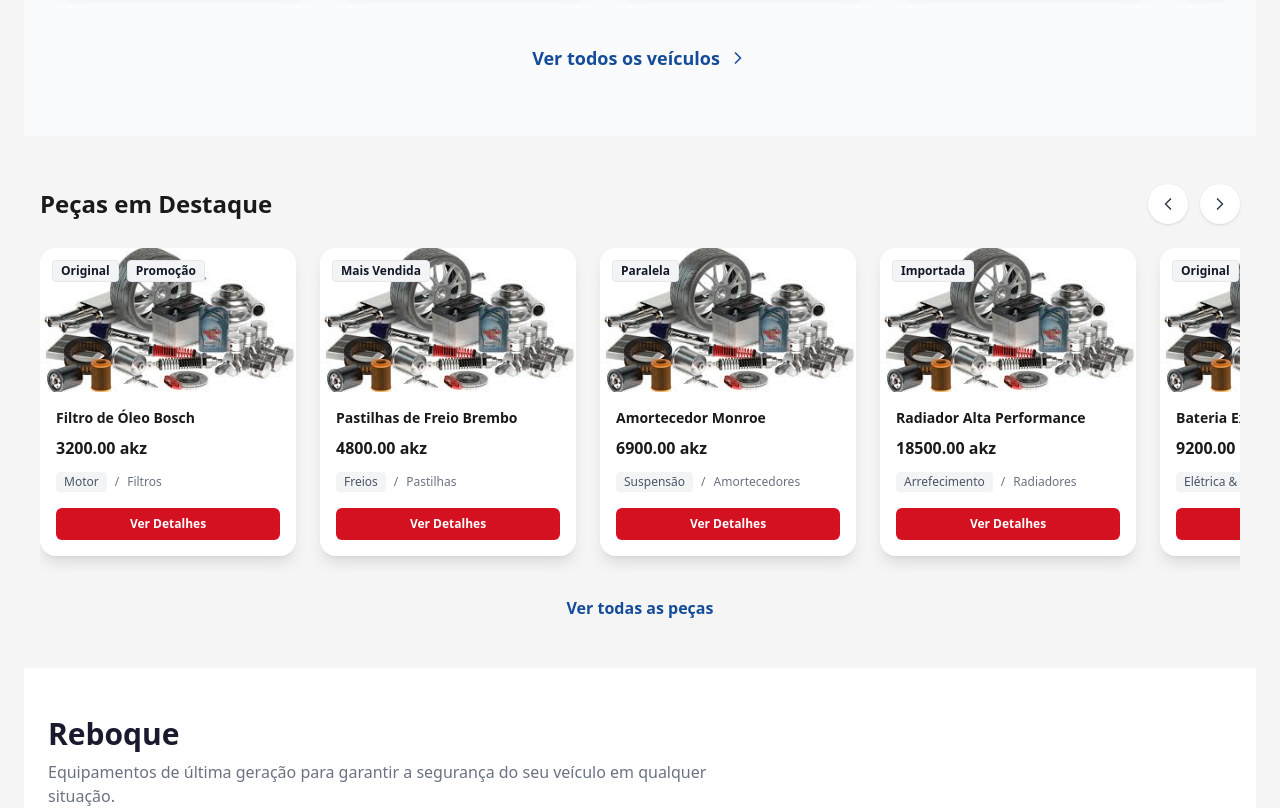
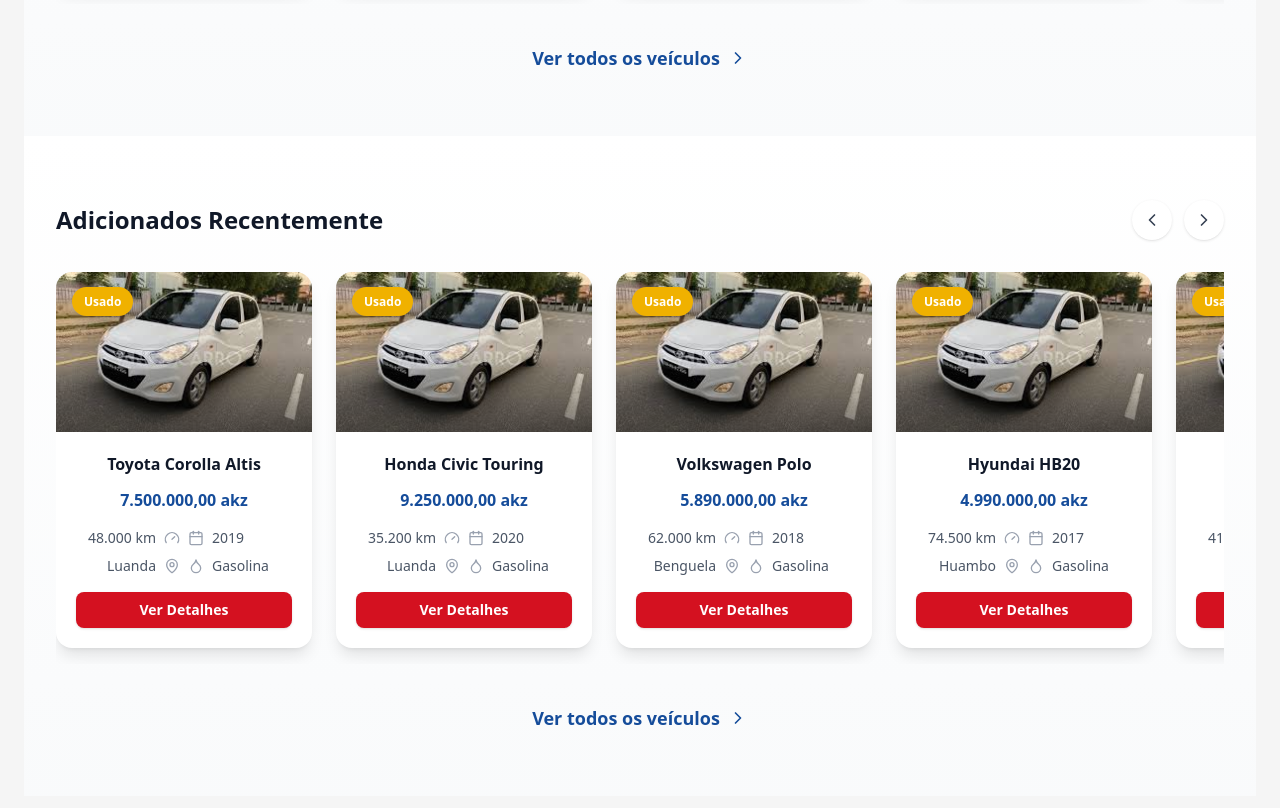
Before and after one commit to LouAntonio/caxiauto-front, a React (Vite) app: page / in a window 1280 px wide. Shown: the part 2040-2848 px from the top of the page. Built offline with nearby package versions, Linux system fonts and the light colour scheme.

Commit message:
feat: update FeaturedCars component to accept dynamic titles and integrate into Home page

```diff
--- a/src/components/FeaturedCars.jsx
+++ b/src/components/FeaturedCars.jsx
@@ -12,7 +12,7 @@
 	{ id: 8, title: 'Jeep Compass', price: '9.850.000', km: '32.800 km', year: 2021, location: 'Luanda', img: './images/i10.jpg', fuel: 'Gasolina', condition: 'Novo' },
 ];
 
-export default function FeaturedCars() {
+export default function FeaturedCars({ title = 'Carros em Destaque' }) {
 	const railRef = useRef(null);
 
 	function scroll(dir = 1) {
@@ -28,7 +28,7 @@
 				{/* Header */}
 				<div className="flex items-center justify-between mb-8">
 					<div>
-						<h2 className="text-2xl font-bold text-gray-900">Carros em Destaque</h2>
+						<h2 className="text-2xl font-bold text-gray-900">{title}</h2>
 					</div>
 
 					<div className="hidden md:flex gap-3">
--- a/src/pages/Home.jsx
+++ b/src/pages/Home.jsx
@@ -18,7 +18,8 @@
 			<main className="max-w-7xl mx-auto p-6">
 				<SellBuySection />
 				<RentACarSection />
-				<FeaturedCars />
+				<FeaturedCars title="Carros em Destaque" />
+				<FeaturedCars title="Adicionados Recentemente" />
 				<FeaturedParts />
 				<TowingSection />
 				<Publicidades />
```
